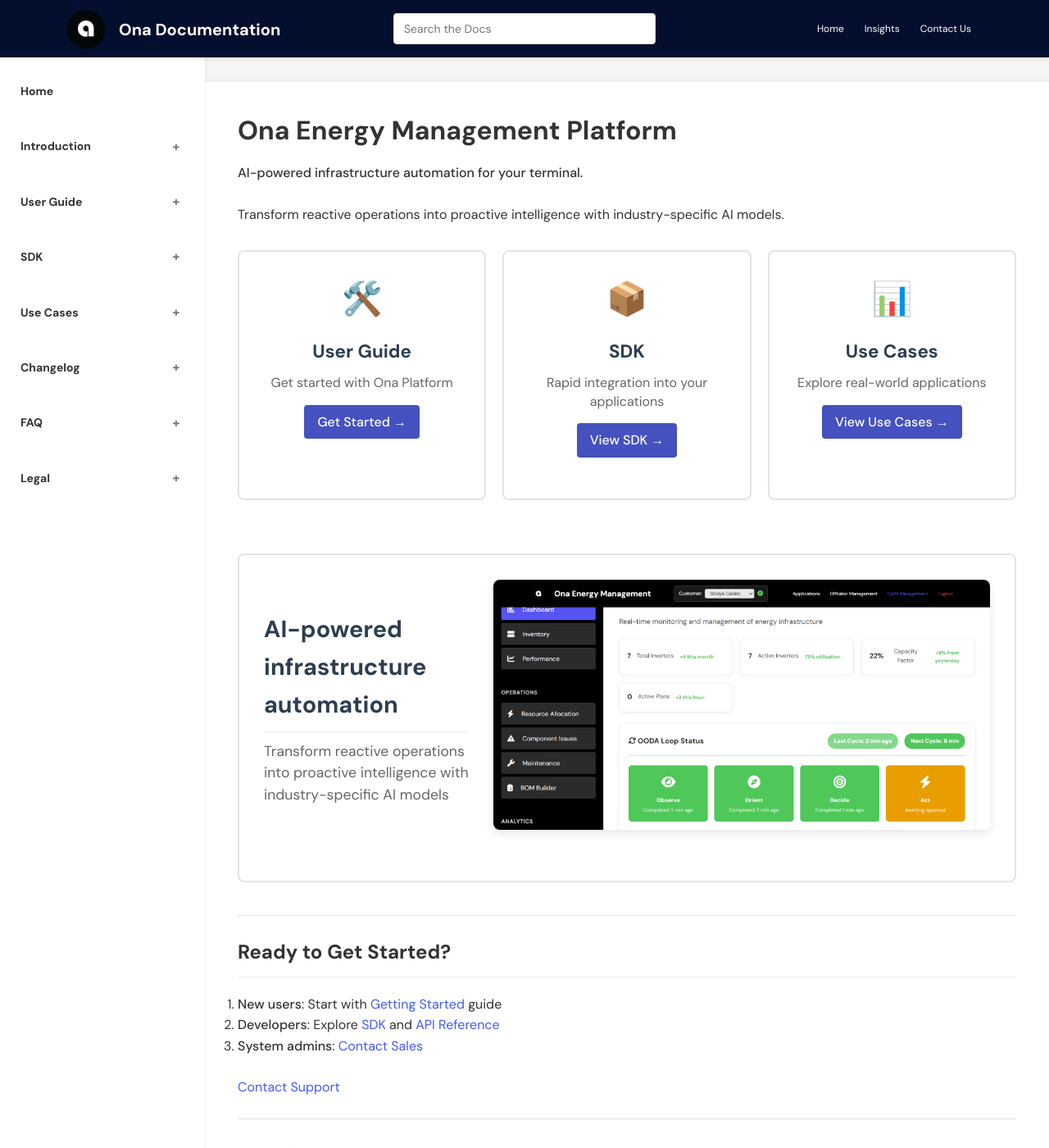
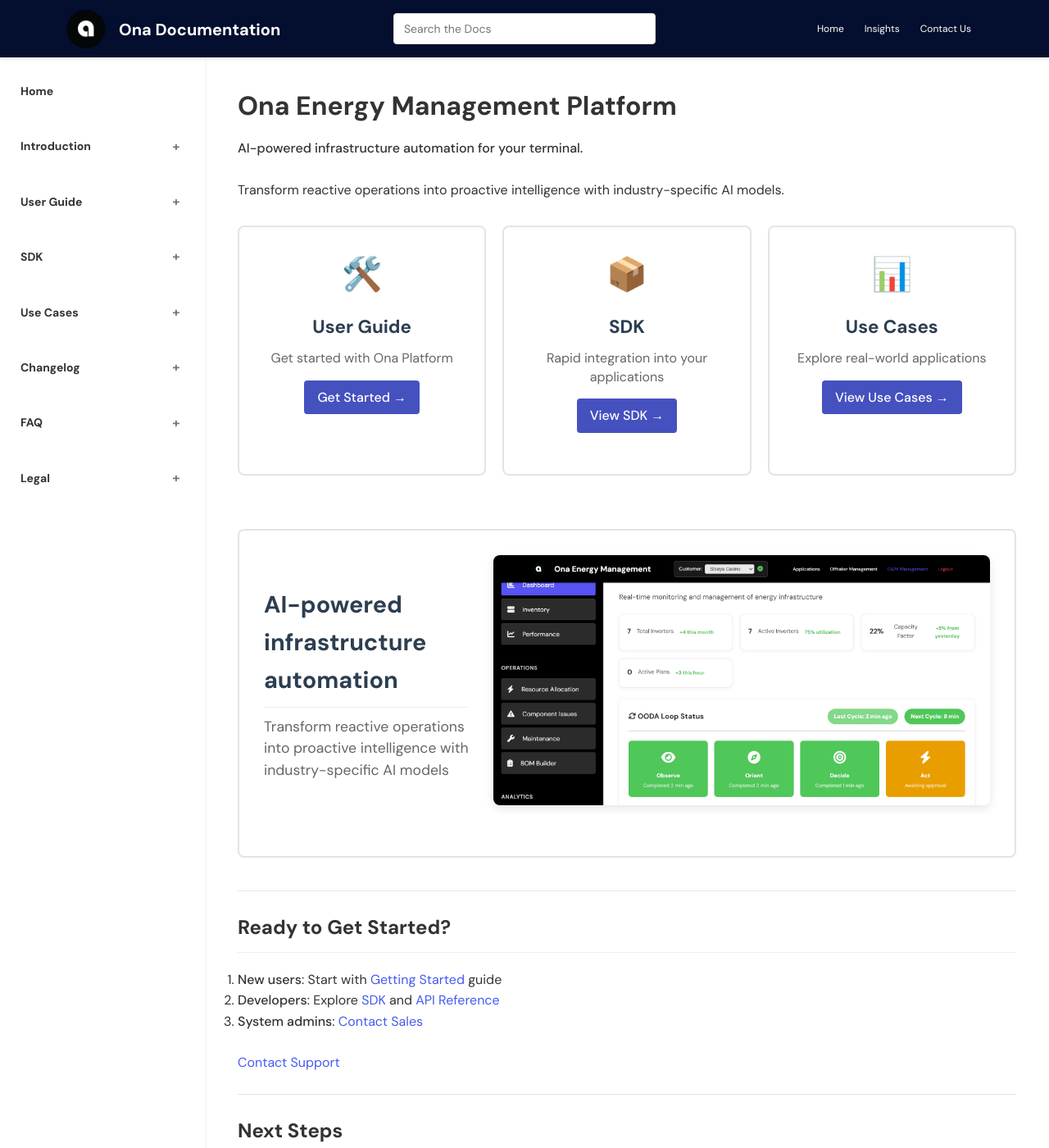
Before and after one commit to AsobaCloud/asobacode.github.io, a Jekyll site: the page built from index.md, in a window 1280 px wide and 1400 px high. Shown: the whole window at 82% size. Built offline with Jekyll 4.4.1, drawn with Linux system fonts in a browser that asks for light colours; comment, search, counter and statistics services are not loaded.

Commit message:
Fix: Change content margin-top to 70px to remove gap

```diff
--- a/assets/css/styles.css
+++ b/assets/css/styles.css
@@ -265,7 +265,7 @@ strong {
 /* Main Content */
 .content {
   margin-left: 250px; /* Same as sidebar width */
-  margin-top: 100px; /* Header height (70px) + 30px spacing */
+  margin-top: 70px; /* Header height */
   padding: 40px;
   width: calc(100% - 250px); /* 100% minus sidebar width */
   background-color: var(--white);
```
